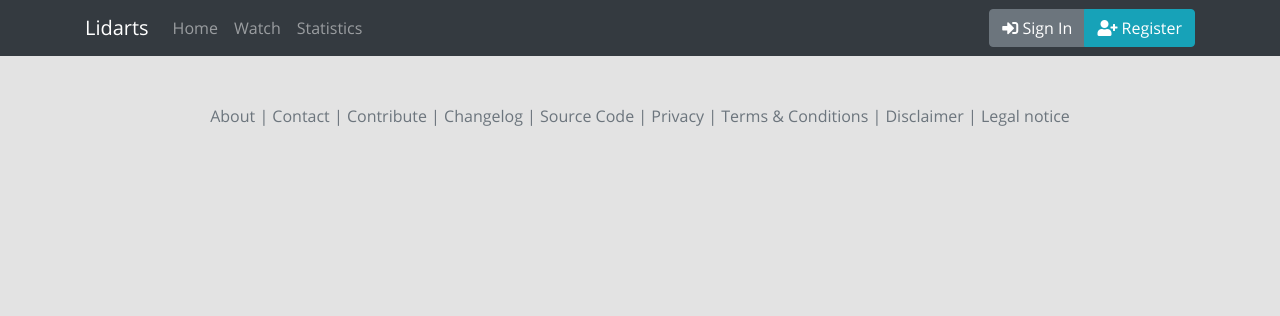
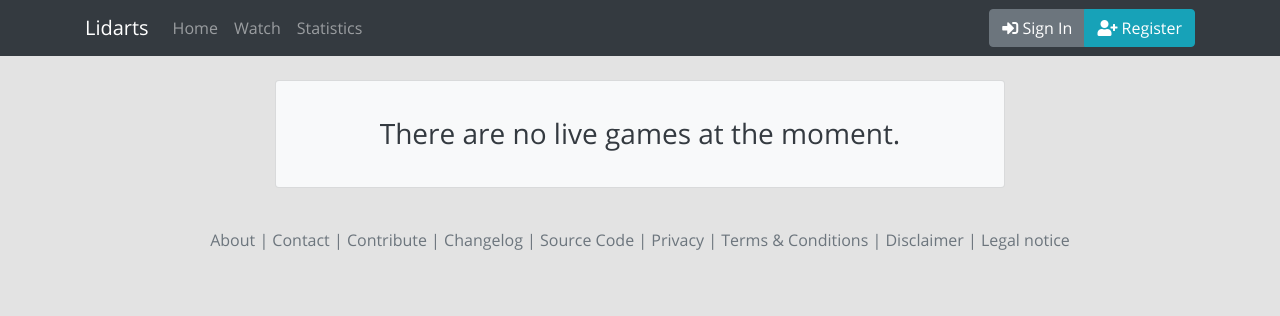
Before and after one commit to mischkadb/lidarts, a Flask app: template lidarts/templates/generic/watch.html in a window 1280 px wide. Shown: the top 316 px of the page. Run offline with Flask 2, Linux system fonts and the light colour scheme; the template is opened without the code that fills it, so the values that code supplies are empty; some libraries are stand-ins or nearby versions.

Commit message:
Added computer matches to live games for now

```diff
--- a/lidarts/generic/routes.py
+++ b/lidarts/generic/routes.py
@@ -42,6 +42,7 @@ def live_games_overview():
     live_games = Game.query.filter_by(status='started').order_by(Game.begin.desc()).limit(9)
     live_games_list = []
 
+
     for game in live_games:
         game_dict = game.as_dict()
 
@@ -51,7 +52,7 @@ def live_games_overview():
             # Local Guest needs his own 'name'
             game_dict['player2_name'] = get_name_by_id(game.player2) if game.player1 != game.player2 else 'Local Guest'
 
-            live_games_list.append(game_dict)
+        live_games_list.append(game_dict)
 
     return render_template('generic/watch.html', live_games=live_games_list)
 
--- a/lidarts/templates/generic/watch.html
+++ b/lidarts/templates/generic/watch.html
@@ -4,7 +4,17 @@
 
 {% block app_content %}
 
-<div class="row">
+<div class="row justify-content-center">
+    {% if not live_games %}
+        <div class="col-8 mb-3">
+            <div class="card bg-light text-dark text-center">
+                <div class="card-body">
+                    <p><h3>There are no live games at the moment.</h3></p>
+                </div>
+            </div>
+        </a>
+    </div>
+    {% endif %}
     {% for game in live_games %}
 
 
@@ -32,7 +42,7 @@
                         </tr>
 
                         <tr class="">
-                            <td class="bg-light text-dark border border-secondary text-left player_name"><h5><span>{{ game.player2_name }}</span></h5></td>
+                            <td class="bg-light text-dark border border-secondary text-left player_name"><h5><span>{% if game.player2 %}{{ game.player2_name }}{% else %}Trainer {{ game.opponent_type[8:] }}{% endif %}</span></h5></td>
                             <td class="bg-danger border border-secondary" {% if game.bo_sets == 1 %}style="display:none;"{% endif %}><h4 class="p2_sets_{{ game.hashid }}"></h4></td>
                             <td class="bg-danger border border-secondary"><h4 class="p2_legs_{{ game.hashid }}"></h4></td>
                             <td class="bg-danger border border-secondary"><h4 class="p2_score_{{ game.hashid }}"></h4></td>
```
